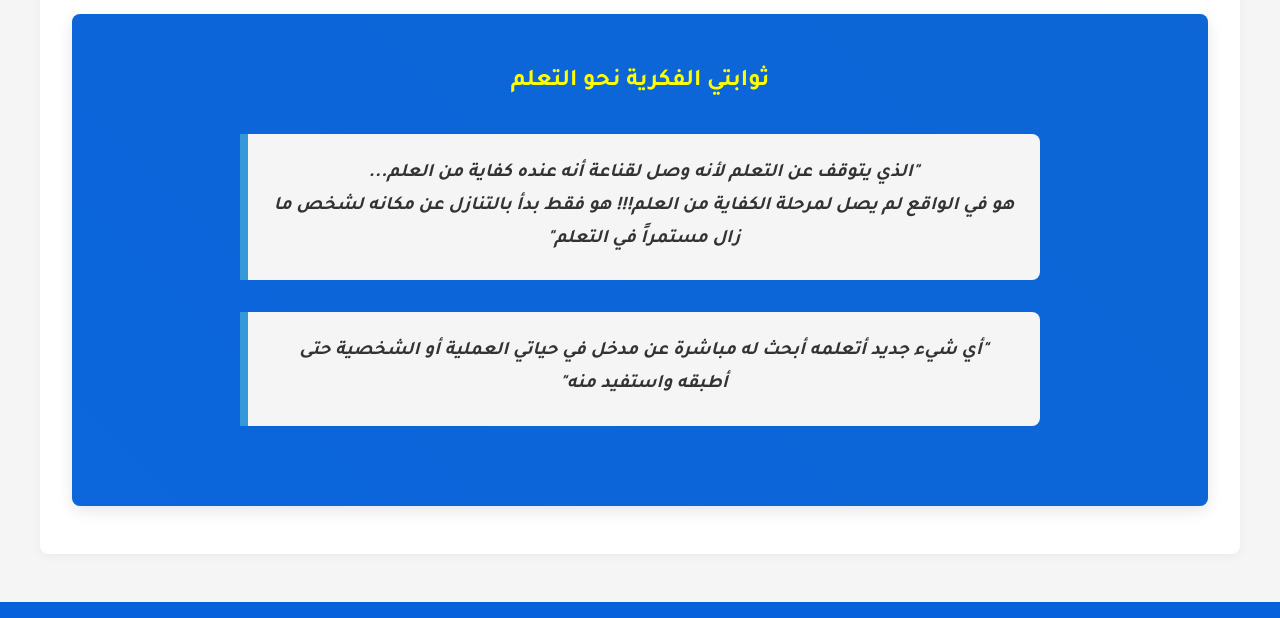
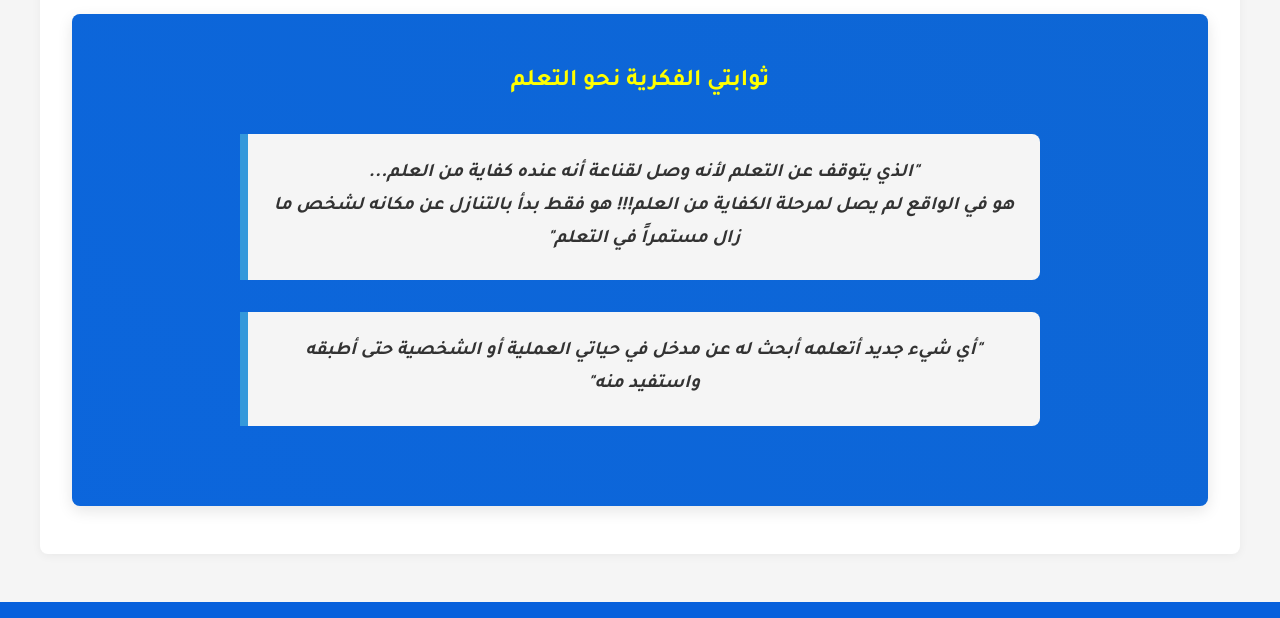
Before and after one commit to JamilAlqam/personal-website, a website: page index.html in a window 1280 px wide. Shown: the part 2264-2882 px from the top of the page. Drawn offline with Linux system fonts and the light colour scheme; a web font is replaced by a local one.

Commit message:
Update index.html

```diff
--- a/index.html
+++ b/index.html
@@ -898,7 +898,7 @@
             التعلم"
           </div>
           <div class="quote">
-            "أي شيء جديد أتعلمه أبحث له مباشرة عن مدخل في حياتي العملية أو الشخصية حتى
+            "أي شيء جديد أتعلمه أبحث له عن مدخل في حياتي العملية أو الشخصية حتى
             أطبقه واستفيد منه"
 
       </div>
```
